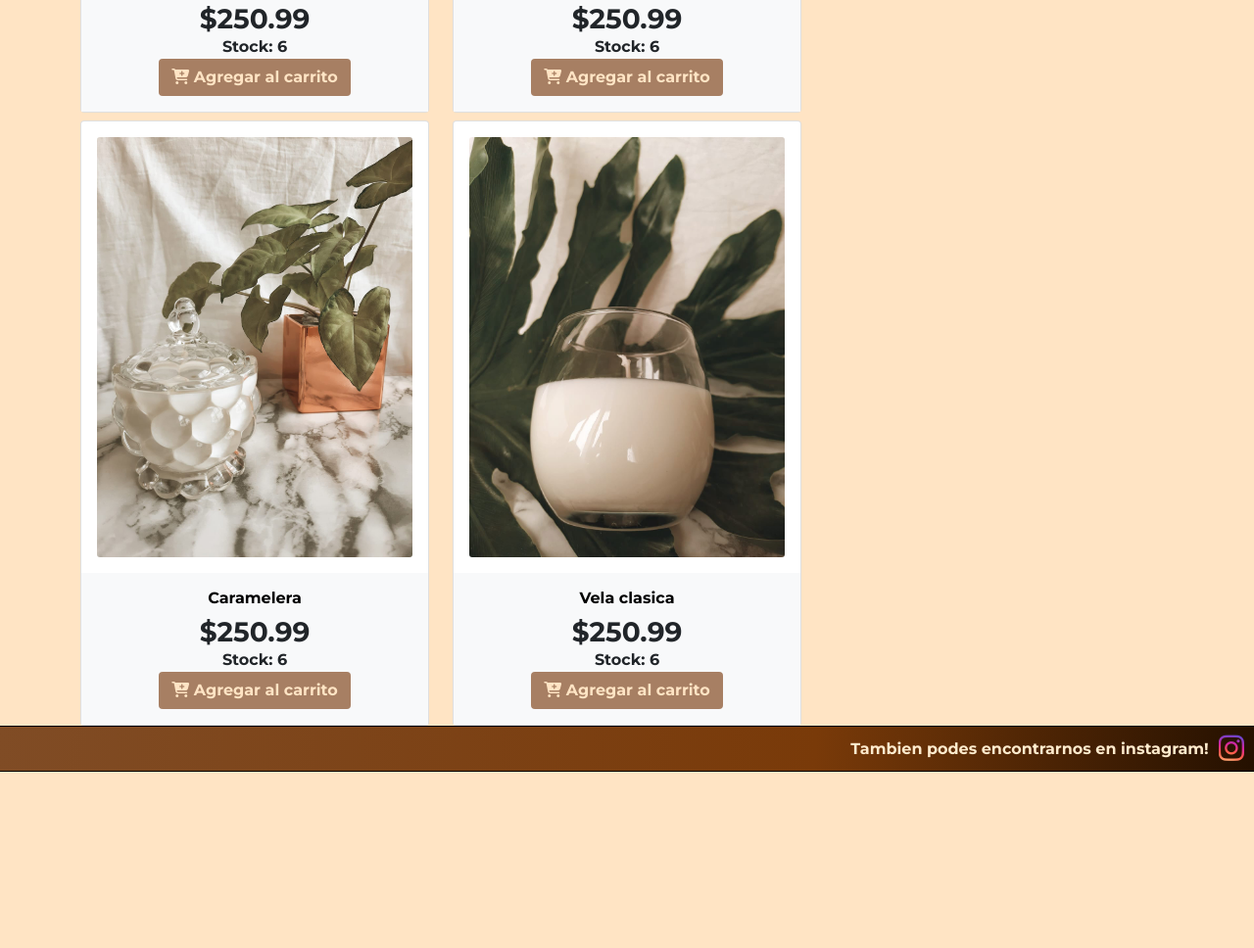
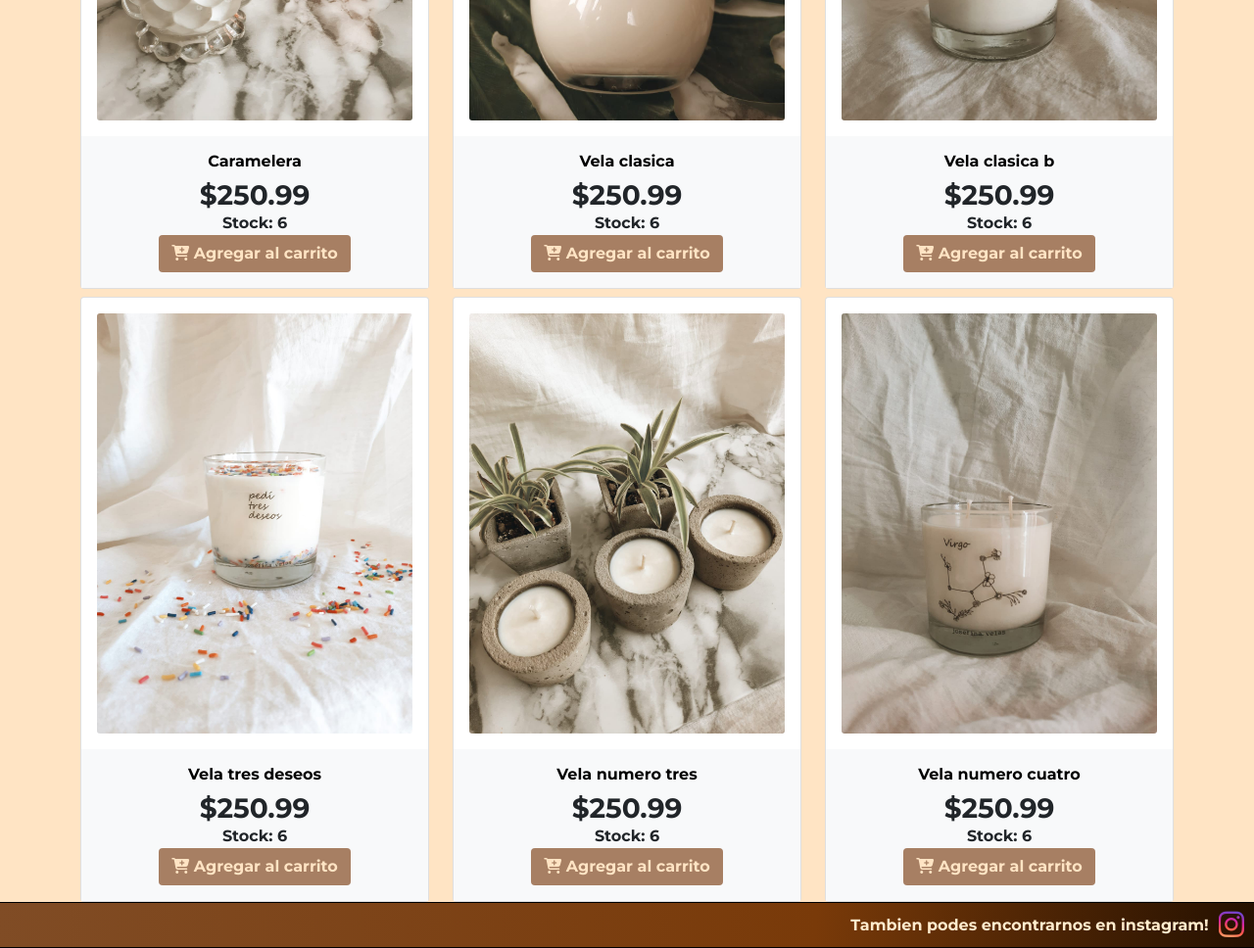
Before and after one commit to nicodangerous/proyecto-final-19295, a website: page pages/promociones.html in a window 1280 px wide. Shown: the part 741-1709 px from the top of the page at 98% size. Before the commit the page ends 1529 px from the top, so only its background shows below. Drawn offline with nearby package versions, Linux system fonts and the light colour scheme; files whose address does not match are found by name.

Commit message:
Version 1.2

```diff
--- a/pages/promociones.html
+++ b/pages/promociones.html
@@ -54,8 +54,7 @@
             </div>
           </nav>
      </header>
-     <h1 class="titulo" style="margin-bottom: 100px;">Conoce nuestras promociones!</h1>
-     <main>
+     <h1 class="titulo" style="margin-bottom: 200px;">Conoce nuestras promociones!</h1>
      <div class="container d-flex justify-content-center mt-50 mb-50">
       <div class="row">
           <div class="col-md-4 mt-2">
@@ -88,16 +87,14 @@
                   </div>
               </div>
           </div>
-            <div class="container d-flex justify-content-center mt-50 mb-50">
-              <div class="row">
           <div class="col-md-4 mt-2">
               <div class="card">
                   <div class="card-body">
-                              <div class="card-img-actions"> <img src="../essets/VELAS/caramelera.jpeg" class="card-img img-fluid" width="96" height="350" alt=""> </div>
+                      <div class="card-img-actions"> <img src="../essets/VELAS/clasica2.jpeg" class="card-img img-fluid" width="96" height="350" alt=""> </div>
                   </div>
                   <div class="card-body bg-light text-center">
                       <div class="mb-2">
-                                  <h6 class="font-weight-semibold mb-2"> <a href="#" class="text-default mb-2 fuenteProd" data-abc="true">Caramelera</a> </h6>
+                          <h6 class="font-weight-semibold mb-2"> <a href="#" class="text-default mb-2 fuenteProd" data-abc="true">Vela clasica b</a> </h6>
                       </div>
                       <h3 class="mb-0 font-weight-semibold">$250.99</h3>
 
@@ -108,15 +105,46 @@
           <div class="col-md-4 mt-2">
             <div class="card">
                 <div class="card-body">
-                              <div class="card-img-actions"> <img src="../essets/VELAS/clasica.jpeg" class="card-img img-fluid" width="96" height="350" alt=""> </div>
+                    <div class="card-img-actions"> <img src="../essets/VELAS/deseos.jpeg" class="card-img img-fluid" width="96" height="350" alt=""> </div>
                 </div>
                 <div class="card-body bg-light text-center">
                     <div class="mb-2">
-                                  <h6 class="font-weight-semibold mb-2"> <a href="#" class="text-default mb-2 fuenteProd" data-abc="true">Vela clasica</a> </h6>
+                        <h6 class="font-weight-semibold mb-2"> <a href="#" class="text-default mb-2 fuenteProd" data-abc="true">Vela tres deseos</a> </h6>
                     </div>
                     <h3 class="mb-0 font-weight-semibold">$250.99</h3>
 
                     <div class="available_title">Stock: <span>6</span></div> <button type="button" class="btn bg-cart formulario__btn1"><i class="fa fa-cart-plus mr-2"></i> Agregar al carrito</button>
+                </div>
+            </div>
+        </div>
+          <div class="col-md-4 mt-2">
+              <div class="card">
+                  <div class="card-body">
+                      <div class="card-img-actions"> <img src="../essets/VELAS/velasprod.jpeg" class="card-img img-fluid" width="96" height="350" alt=""> </div>
+                  </div>
+                  <div class="card-body bg-light text-center">
+                      <div class="mb-2">
+                          <h6 class="font-weight-semibold mb-2"> <a href="#" class="text-default mb-2 fuenteProd" data-abc="true">Vela numero tres</a> </h6>
+                      </div>
+                      <h3 class="mb-0 font-weight-semibold">$250.99</h3>
+
+                      <div class="available_title">Stock: <span>6</span></div> <button type="button" class="btn bg-cart formulario__btn1"><i class="fa fa-cart-plus mr-2"></i> Agregar al carrito</button>
+                  </div>
+              </div>
+          </div>
+          <div class="col-md-4 mt-2">
+              <div class="card">
+                  <div class="card-body">
+                      <div class="card-img-actions"> <img src="../essets/VELAS/WhatsApp Image 2021-07-13 at 19.11.49 (2).jpeg" class="card-img img-fluid" width="96" height="350" alt=""> </div>
+                  </div>
+                  <div class="card-body bg-light text-center">
+                      <div class="mb-2">
+                          <h6 class="font-weight-semibold mb-2"> <a href="#" class="text-default mb-2 fuenteProd" data-abc="true">Vela numero cuatro</a> </h6>
+                      </div>
+                      <h3 class="mb-0 font-weight-semibold">$250.99</h3>
+
+                      <div class="available_title">Stock: <span>6</span></div> <button type="button" class="btn bg-cart formulario__btn1"><i class="fa fa-cart-plus mr-2"></i> Agregar al carrito</button>
+                  </div>
               </div>
           </div>
       </div>
--- a/scss/styles.scss
+++ b/scss/styles.scss
@@ -20,7 +20,7 @@ $fuente: myFont, sans-serif;
     font-family: $fuente;
     font-size: 50px;
     height: 50px;
-    padding-top: 70px;
+    margin-top: 100px;
 }
 
 .titulo__subtitulo {
@@ -29,8 +29,7 @@ $fuente: myFont, sans-serif;
     font-family: $fuente;
     font-size: 30px;
     padding: 10px;
-    padding-bottom: 100px;
-    padding-top: 70px;
+    margin-bottom: 100px;
 }
 
 body {
```
Also changed, not shown: CSS/style.css. Lines whose indentation alone changed are shown as unchanged.
